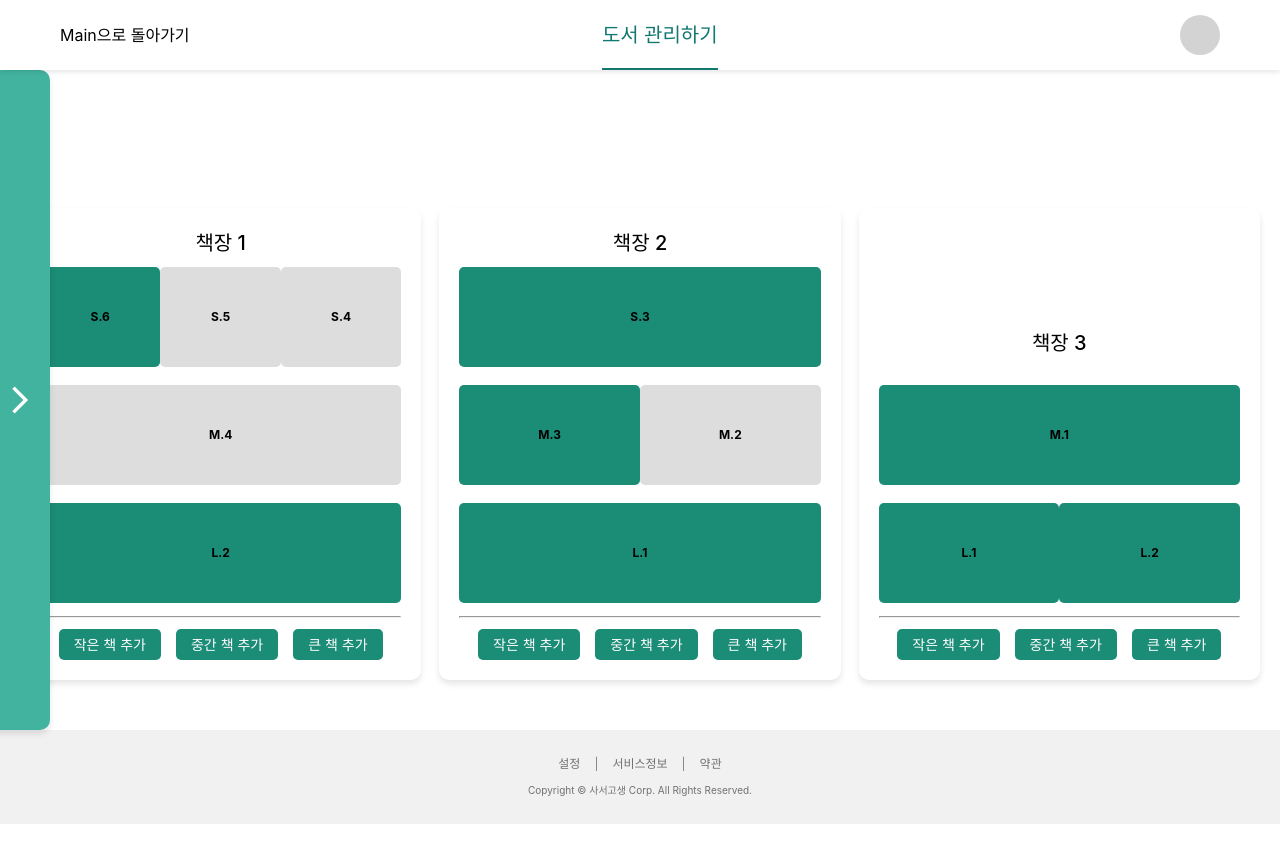
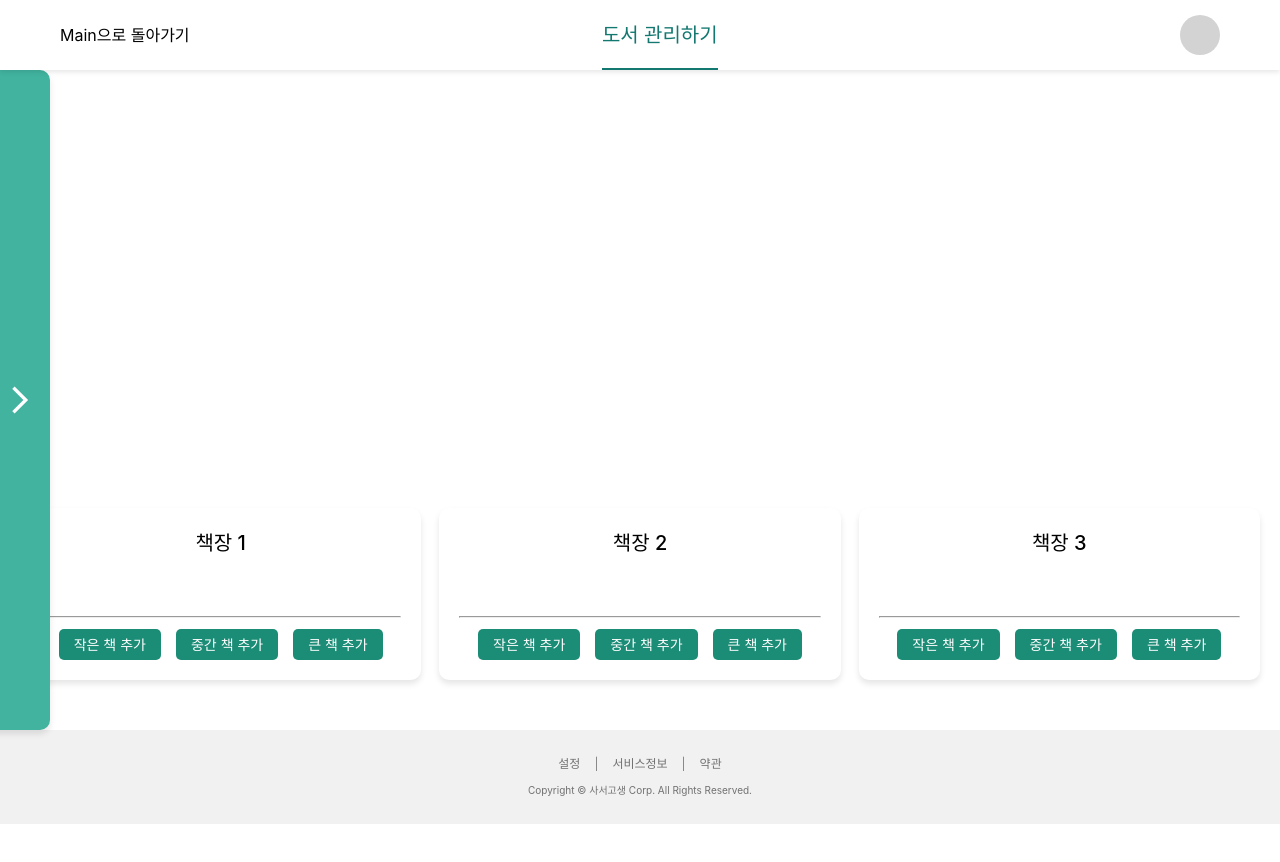
Before and after one commit to ICT-Booknav/frontend, a React (Vite) app: page /admin in a window 1280 px wide. Shown: the top 862 px of the page. Built offline with nearby package versions, Linux system fonts and the light colour scheme.

Commit message:
feat: 책장 초기화

```diff
--- a/src/pages/adminPage/AdminPage.tsx
+++ b/src/pages/adminPage/AdminPage.tsx
@@ -1,4 +1,4 @@
-import { useEffect, useState } from "react";
+import { useState } from "react";
 import { styled } from "styled-components";
 import Sidebar from "./components/sidebar";
 import { dummyShelves } from "@assets/dummydata/dummyadmin";
@@ -34,34 +34,6 @@ const AdminPage: React.FC = () => {
         column: (index % 6) + 1,
       },
     }));
-
-    const mapDummyShelvesToRows = () => {
-      const updatedShelves: Shelves = [[], [], []]; // 초기 빈 행 배열
-
-      dummyShelves.forEach((dummy) => {
-        const { shelfId, row, column, bookId, size } = dummy;
-
-        // shelfId를 기반으로 해당 책장(rowIndex)에 책 추가
-        const book: Book = {
-          id: bookId || `${size}-${row}-${column}`,
-          bookSize: size,
-          available: !!bookId,
-          bookLocation: {
-            row: shelfId, // shelfId와 연결된 row
-            column,
-          },
-        };
-
-        updatedShelves[shelfId - 1].push(book); // shelfId가 1부터 시작한다고 가정
-      });
-
-      setShelves(updatedShelves);
-    };
-
-    useEffect(() => {
-      // 컴포넌트가 마운트될 때 `mapDummyShelvesToRows` 호출
-      mapDummyShelvesToRows();
-    }, []);
 
   const renderBooks = (rowBooks: RowOfBooks, sizeLabel: SizeLabel) => (
     <BookGrid columns={rowBooks.length}>
```
